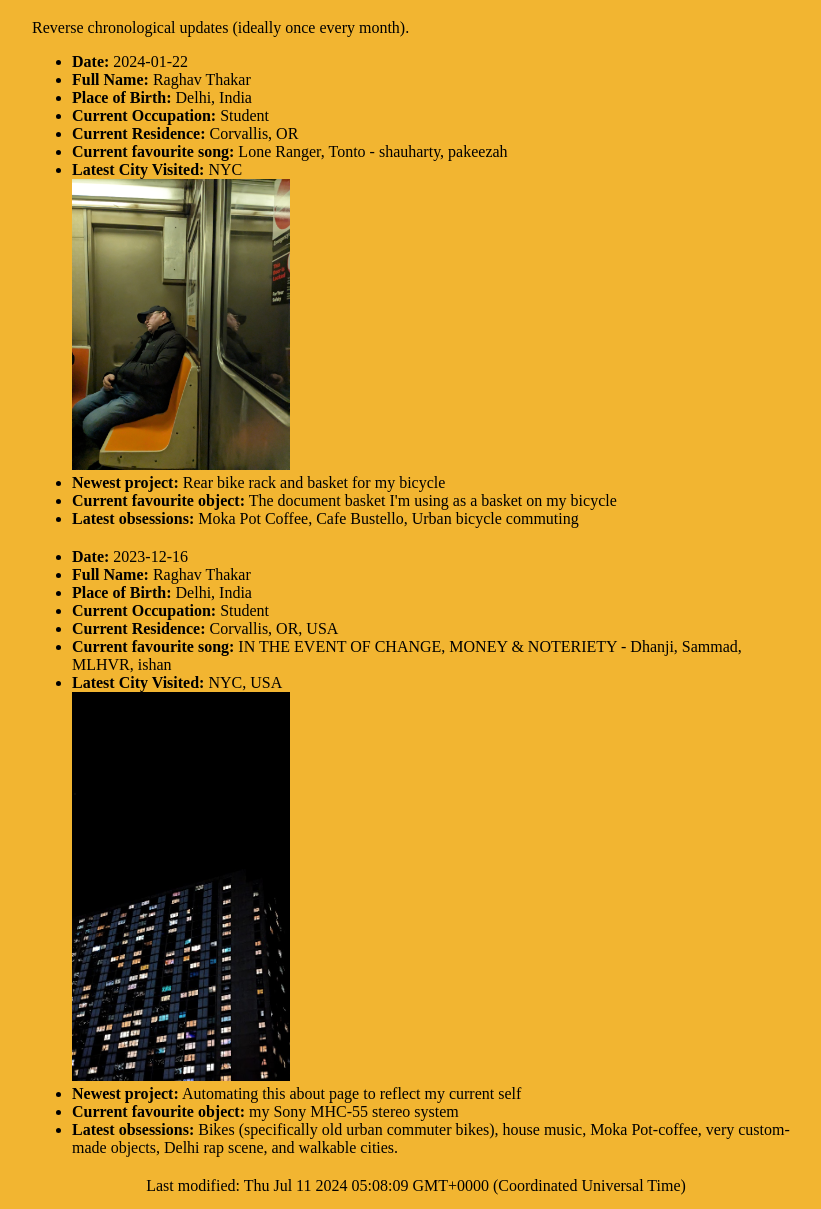
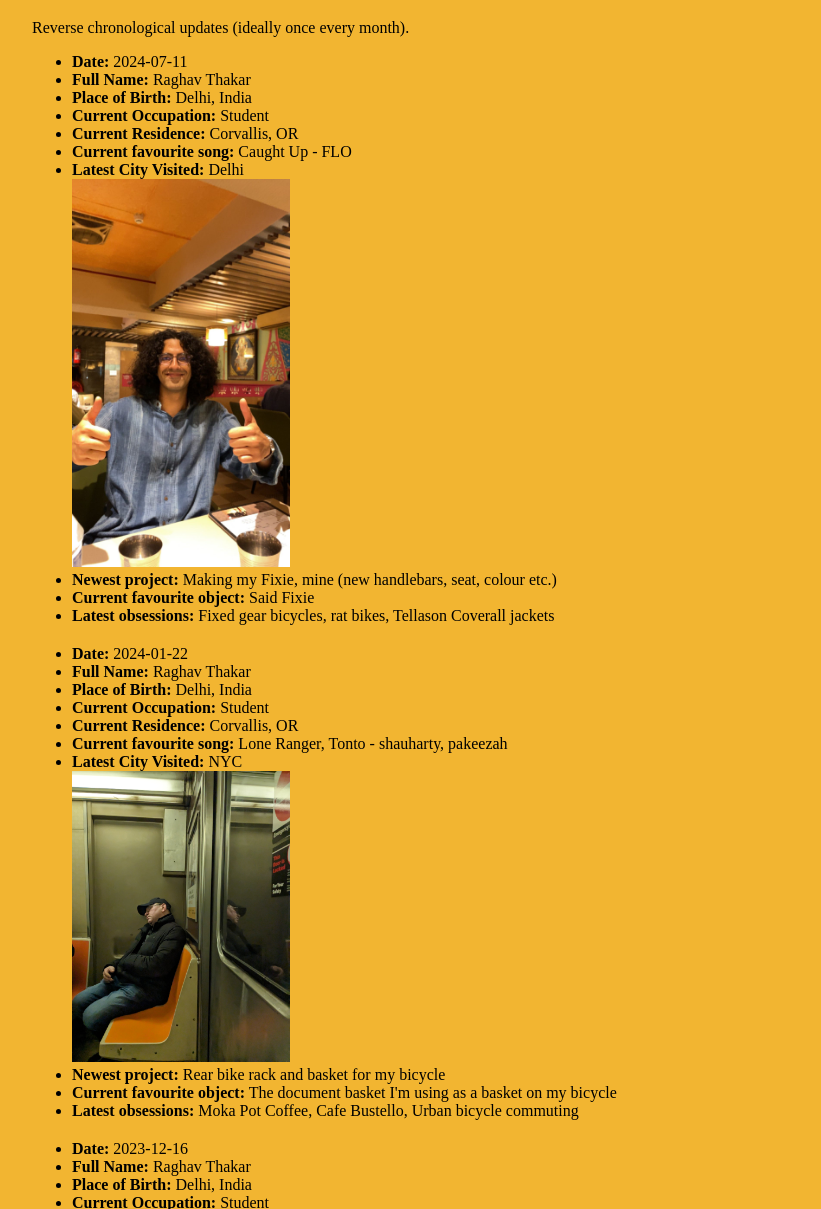
Before and after one commit to raghavthakar/raghavthakar.net, a plain HTML site: page about.html in a window 1280 px wide. Shown: the part 87-1296 px from the top of the page, without its empty margins (224-1045 px from the left). Drawn offline with Linux system fonts and the light colour scheme.

Commit message:
about + fix footer (i think)

```diff
--- a/about.html
+++ b/about.html
@@ -73,8 +73,18 @@
     <footer style="text-align: center;">
         <p id="last-modified"></p>
         <script>
-            const date = new Date(document.lastModified);
-            document.getElementById("last-modified").innerHTML = "Last modified: "+date;
+            fetch(location.href, { cache: 'reload' }).then(response => {
+                const lastModified = response.headers.get('Last-Modified');
+                if (lastModified) {
+                    const date = new Date(lastModified);
+                    document.getElementById("last-modified").innerHTML = "Last modified: " + date.toLocaleString();
+                } else {
+                    document.getElementById("last-modified").innerHTML = "Last modified date not available.";
+                }
+            }).catch(error => {
+                console.error('Error fetching last modified date:', error);
+                document.getElementById("last-modified").innerHTML = "Error fetching last modified date.";
+            });
         </script>
         <a href="https://madewithlove.org.in/" target="_blank" rel="noopener noreferrer">Made with ❤️ in India</a>
     </footer>
--- a/about/utilities/about_updates.json
+++ b/about/utilities/about_updates.json
@@ -24,5 +24,18 @@
     "Newest project": "Rear bike rack and basket for my bicycle",
     "Current favourite object": "The document basket I'm using as a basket on my bicycle",
     "Latest obsessions": "Moka Pot Coffee, Cafe Bustello, Urban bicycle commuting"
+  },
+  {
+    "Date": "2024-07-11",
+    "Full Name": "Raghav Thakar",
+    "Place of Birth": "Delhi, India",
+    "Current Occupation": "Student",
+    "Current Residence": "Corvallis, OR",
+    "Current favourite song": "Caught Up - FLO",
+    "Latest City Visited": "Delhi",
+    "Proof": "about/media/2024-07-11.jpg",
+    "Newest project": "Making my Fixie, mine (new handlebars, seat, colour etc.)",
+    "Current favourite object": "Said Fixie",
+    "Latest obsessions": "Fixed gear bicycles, rat bikes, Tellason Coverall jackets"
   }
 ]
```
Also changed, not shown: blog.html (+12 -2 lines), index.html (+12 -2 lines), projects.html (+12 -2 lines), about/media/2024-07-11.jpg (added), 1 other file.
